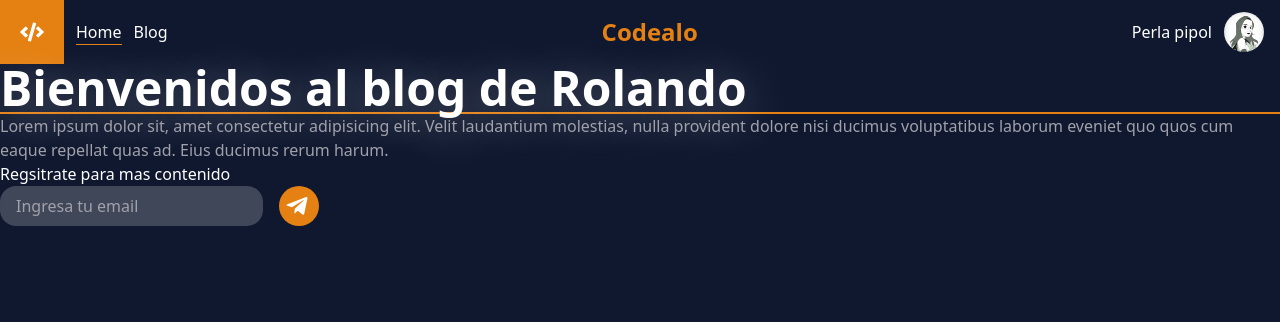
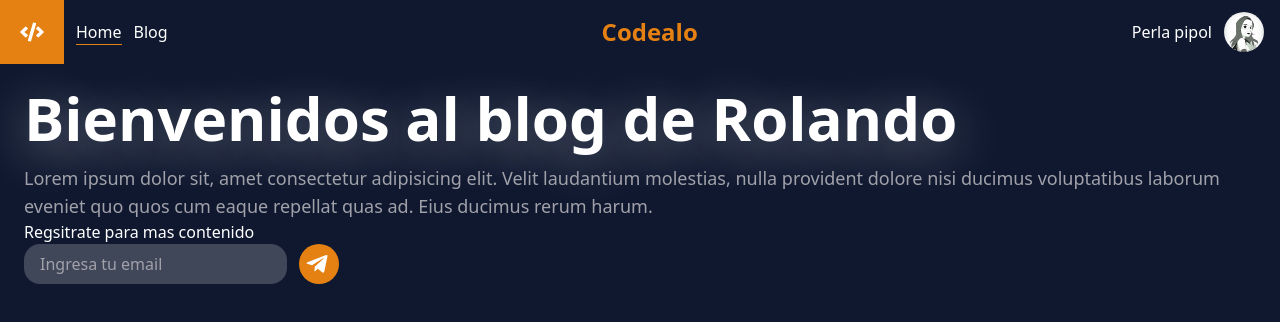
Before and after one commit to rolando-d3v/portafolio-codealo, a Next.js app: page / in a window 1280 px wide. Shown: the top 322 px of the page. Built offline with nearby package versions, Linux system fonts and the light colour scheme.

Commit message:
portafolio

```diff
--- a/pages/index.tsx
+++ b/pages/index.tsx
@@ -14,15 +14,15 @@ export default function Home() {
         <Navigation />
         <main>
           <section></section>
-          <section>
+          <section className='p-6' >
             <h2
-              className="text-white font-bold text-5xl "
+              className="text-white font-bold text-6xl mb-4 "
               style={{ textShadow: "0px 10px 50px rgba(255,255,255,0.45)" }}
             >
               Bienvenidos al blog de Rolando
             </h2>
-            <hr className="border border-primary" />
-            <p className="text-gray-400">
+            <hr className="border border-primary hidden" />
+            <p className="text-gray-400 text-lg ">
               Lorem ipsum dolor sit, amet consectetur adipisicing elit. Velit
               laudantium molestias, nulla provident dolore nisi ducimus
               voluptatibus laborum eveniet quo quos cum eaque repellat quas ad.
@@ -30,7 +30,7 @@ export default function Home() {
             </p>
 
             <h3 className="text-white">Regsitrate para mas contenido</h3>
-            <div className="flex space-x-4">
+            <div className="flex space-x-3">
               <input
                 className="rounded-2xl px-4 focus:outline-none bg-gray-300 bg-opacity-25 text-white"
                 type="text"
```
